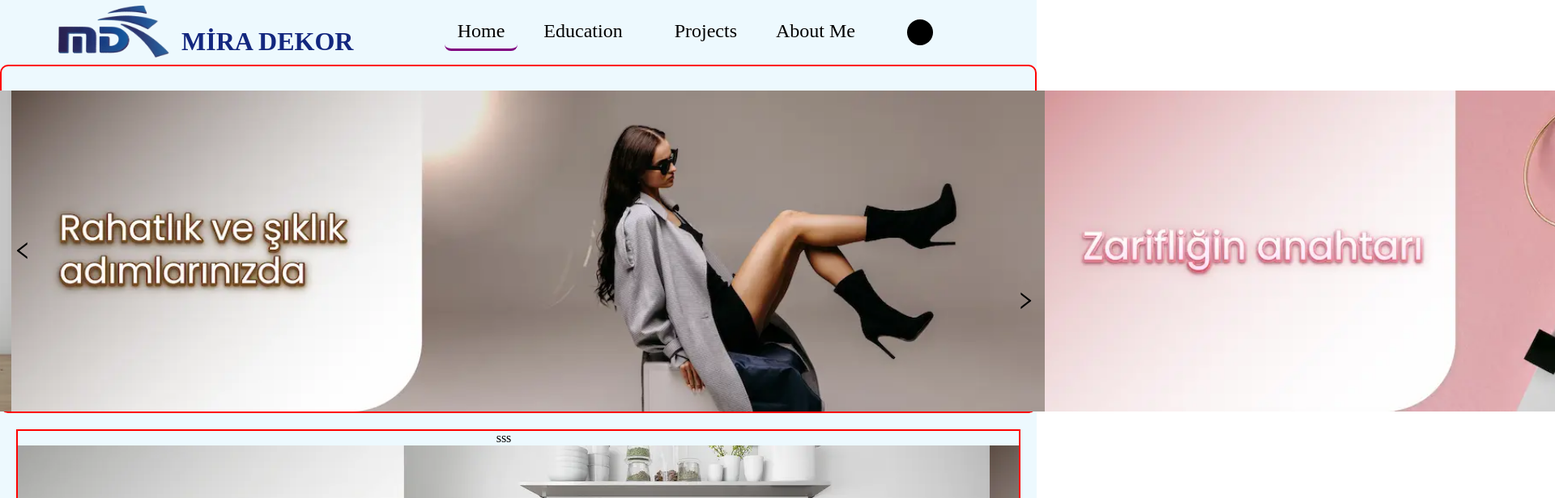
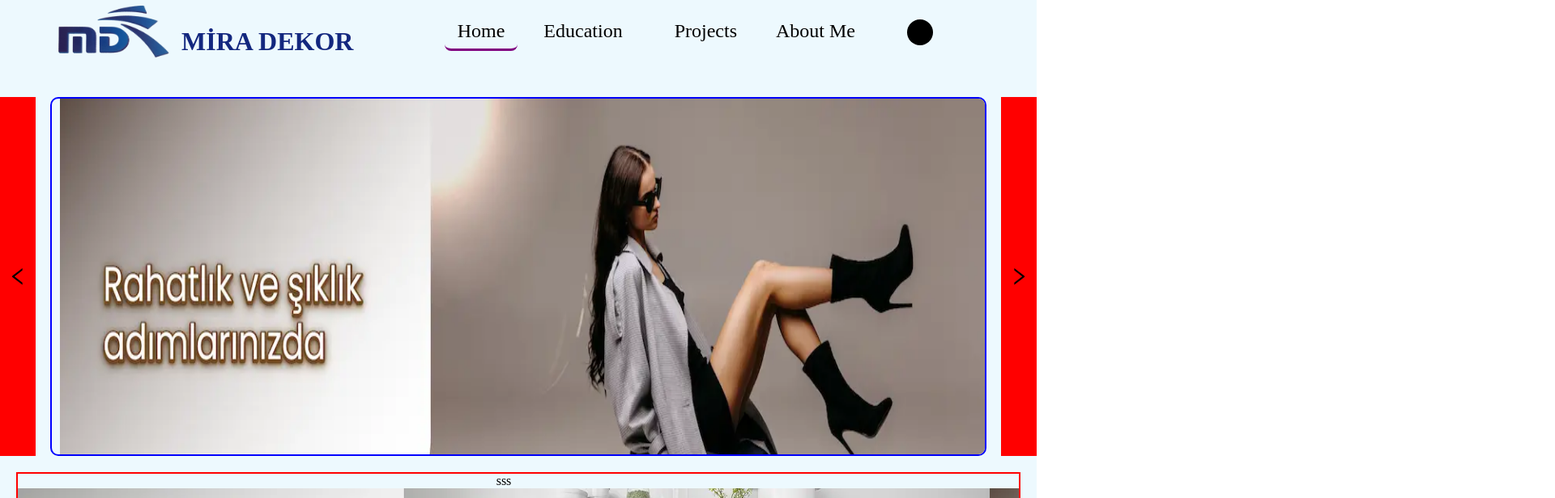
Before and after one commit to ahmadjb/hsmobilyaa, a React (Create React App) app: page /home in a window 1280 px wide. Shown: the top 616 px of the page at 81% size, 1920 px wide, since content can reach past the window. Built offline with nearby package versions, Linux system fonts and the light colour scheme; no server answers; a web font is replaced by a local one.

Commit message:
revised main photos

```diff
--- a/src/app.css
+++ b/src/app.css
@@ -151,6 +151,26 @@
 }
 
 
+/* styles.css */
+
+.photo-carousel-container {
+	overflow: "";
+	padding-top: 20px;
+  }
+
+  .photo-slider {
+	display: flex;
+	transition: transform 0.5s ease-in-out;
+  }
+
+
+  .photo {
+	width: 100%;
+	height: 150%;
+	/* Any additional styling for .photo */
+
+  }
+
 
 
   /* You can add more styles based on your preferences */
--- a/src/components/Home/Home.js
+++ b/src/components/Home/Home.js
@@ -10,10 +10,27 @@ import photo1 from '../../Data/1st.webp';
 import photo2 from '../../Data/2nd.webp';
 import photo3 from '../../Data/3rd.webp';
 import photo4 from '../../Data/4th.webp';
+import { Height } from "@mui/icons-material";
 
 function Home(props) {
   const nonThemeColor = useSelector(state => state.nonThemeColor);
   const uiColor = useSelector(state => state.uiColor);
+  const [isMobile, setIsMobile] = useState(window.innerWidth);
+  const [mainPhoto, setMainPhoto] = useState(isMobile < 800 ? '20vh' : '55vh');
+
+  useEffect(() => {
+    const handleResize = () => {
+      const newWidth = window.innerWidth;
+      setIsMobile(newWidth);
+      setMainPhoto(newWidth < 800 ? '20vh' : '55vh');
+    };
+
+    window.addEventListener('resize', handleResize);
+
+    return () => {
+      window.removeEventListener('resize', handleResize);
+    };
+  }, []); // Empty dependency array to run the effect only once on mount
 
   function handleTyper() {
     let textItems = autoTypeData;
@@ -52,59 +69,36 @@ function Home(props) {
       setCurrentPhotoIndex((prevIndex) => (prevIndex - 1 + photos.length) % photos.length);
     };
 
-        const transitionStyle = {
-            transition: 'left 0.5s ease-in-out',
-            left: `-${currentPhotoIndex * 100}%`, // Adjust based on the width of your images
-            position: 'relative',
-            width: '100%',
+    const photoSliderStyle = {
+      transform: `translateX(-${currentPhotoIndex * 100}%)`,
+      transition: 'transform 0.5s ease-in-out',
       display: 'flex',
-        };
-
-        const arrowContainerStyleLeft = {
-            position: 'relative',
-            left: '2%',
-            display: 'flex',
-            justifyContent: 'space-between',
-            zIndex: 1,
-        };
-        const arrowContainerStyleRight = {
-            position: 'absolute',
-            top: '45%',
-            left: '98%',
-
-            display: 'flex',
-            justifyContent: 'space-between',
-            zIndex: 1,
+      width: `${photos.length * 100}%`,
+      backgroundColor: 'gray',
     };
 
     return (
-            <div>
-                <div style={{ borderColor: 'red', borderRadius: 10, borderStyle: 'solid', borderWidth: 2 }}>
-
-                    <div style={{ display: 'flex', alignItems: 'center', justifyContent: 'center', paddingTop: 30 }}>
-                        <div style={arrowContainerStyleLeft}>
+      <div className="photo-carousel-container">
+        <div style={{ display: 'flex', justifyContent: 'space-between' }}>
+          <div style={{ backgroundColor: 'red', padding: 10, alignItems: 'center', display: 'flex' }}>
             <LeftArrow onClick={navigateToPrevPhoto} />
           </div>
-                        <div style={transitionStyle}>
+          <div style={{ borderColor: 'blue', borderRadius: 10, borderStyle: 'solid', borderWidth: 2, overflow: 'hidden', width: '90%', height: mainPhoto }}>
+            <div style={{ display: 'flex', alignContent: 'center', justifyContent: 'center' }}>
+              <div className="" style={photoSliderStyle}>
                 {photos.map((photo, index) => (
-                                <img
-                                    key={index}
-                                    src={photo}
-                                    alt={`Photo ${index + 1}`}
-                                    style={{ flex: '0 0 100%' }}
-                                />
+                  <img key={index} className="photo" src={photo} alt={`photo-${index + 1}`} />
                 ))}
               </div>
-                        <div style={arrowContainerStyleRight}>
+            </div>
+          </div>
+          <div style={{ backgroundColor: 'red', padding: 10, alignItems: 'center', display: 'flex' }}>
             <RightArrow onClick={navigateToNextPhoto} />
           </div>
         </div>
-                </div>
-
         <Workcard />
         <Worktype />
       </div>
-
     );
   };
 
@@ -115,9 +109,8 @@ function Home(props) {
       </div>
 
       {/* Additional content */}
-
     </main>
-    )
+  );
 }
 
 export default Home;
```
Lines whose indentation alone changed are shown as unchanged.
